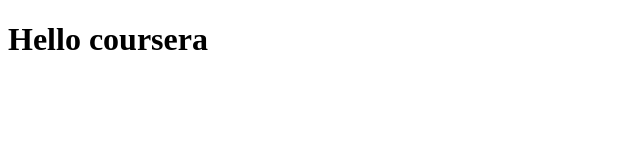
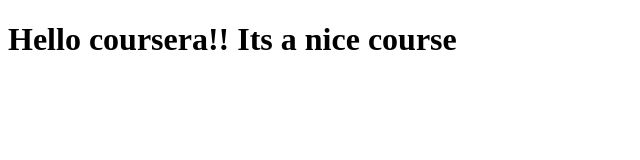
Before and after one commit to Atikabansal/CourseEra, a plain HTML site: page site/index.html in a window 1280 px wide. Shown: the whole page, without its empty margins (0-640 px from the left). Drawn offline with Linux system fonts and the light colour scheme.

Commit message:
Small change

```diff
--- a/site/index.html
+++ b/site/index.html
@@ -4,6 +4,6 @@
 	<title>hello corsera</title>
 </head>
 <body>
-<h1>Hello coursera</h1>
+<h1>Hello coursera!! Its a nice course</h1>
 </body>
 </html>
```
